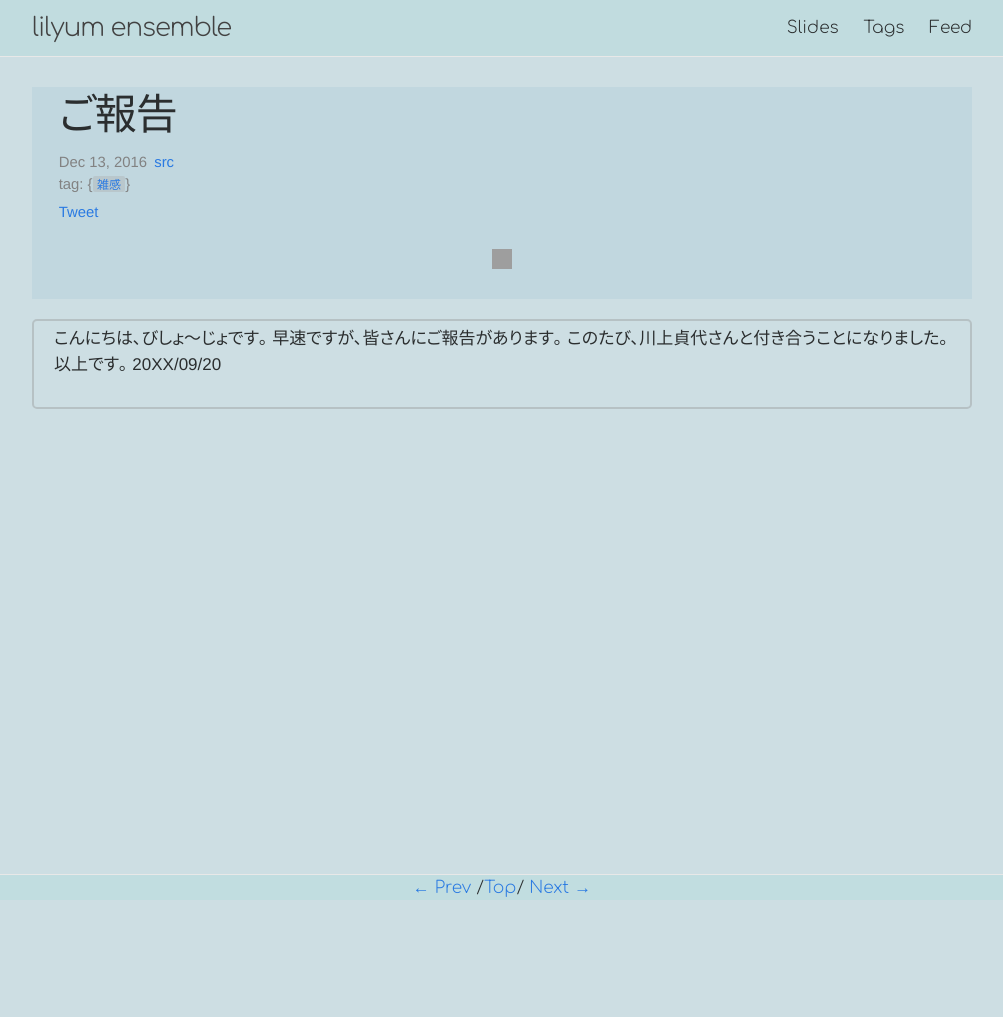
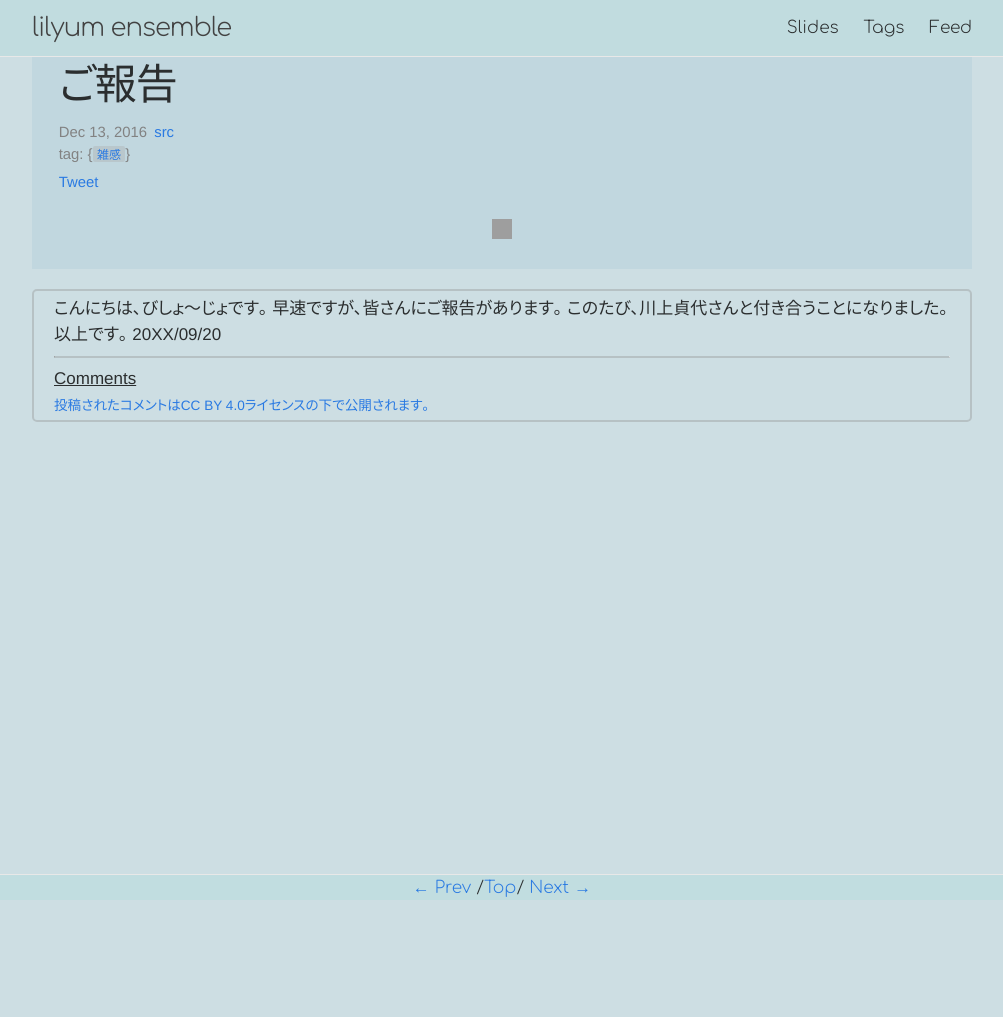
Before and after one commit to Nymphium/nymphium.github.io, a Jekyll site: the page built from _posts/2016-12-13-ご報告.md, in a window 1280 px wide. Shown: the whole page, without its empty margins (138-1141 px from the left). Built offline with Jekyll 4.4.1, drawn with Linux system fonts in a browser that asks for light colours; nearby versions of some CDN libraries; some web fonts are replaced; comment, search, counter and statistics services are not loaded; after the commit the page ends 900 px from its top, so only the background shows below that; grey boxes are pictures that could not be loaded.

```diff
--- a/_layouts/post.html
+++ b/_layouts/post.html
@@ -68,6 +68,19 @@ layout: default
           </header>
 
           <div class="post-content" itemprop="articleBody">
-{{ content }}
+  {{ content }}
+
+            <hr>
+            <div class="comments">
+              <p><a href="https://github.com/Nymphium/comments.nymphium.github.io" target="_blank" rel="noopener noreferrer">投稿されたコメントはCC BY 4.0ライセンスの下で公開されます｡</a></p>
+              <script src="https://utteranc.es/client.js"
+                repo="Nymphium/comments.nymphium.github.io"
+                issue-term="title"
+                label="Comment"
+                theme="preferred-color-scheme"
+                crossorigin="anonymous"
+                async>
+              </script>
+            </div>
           </div>
         </article>
--- a/_sass/_base.scss
+++ b/_sass/_base.scss
@@ -14,10 +14,6 @@ dl, dd, ol, ul, figure {
   line-break: strict;
   word-wrap: break-word;
   overflow-wrap: break-word;
-}
-
-html, body, .page-content, div.wrapper {
-  height: 100%;
 }
 
 hr {
@@ -185,7 +181,7 @@ article {
     border-color: rgba(138, 138, 138, 0.35);
     border-width: 2px;
     border-radius: 5px;
-    padding: 5px $article-margin 30px $article-margin;
+    padding: 5px $article-margin 0px $article-margin;
 
     margin-top: -10px;
 
@@ -360,4 +356,11 @@ pre {
   p {
     margin-bottom: 3pt;
   }
+
+  font-size: $base-font-size * 0.8;
+  color: $grey-color-dark;
+
+  &:before {
+    content: "Footnotes";
+  }
 }
--- /dev/null
+++ b/_sass/_comment.scss
@@ -0,0 +1,17 @@
+@use "variables" as *;
+
+.comments {
+  &:before {
+    content: "Comments";
+    text-decoration: underline;
+  }
+
+  > p {
+    margin-top: 3pt;
+    font-size: $base-font-size * 0.8;
+  }
+
+  .utterances {
+    max-width: unset;
+  }
+}
--- a/_sass/_footer.scss
+++ b/_sass/_footer.scss
@@ -13,12 +13,3 @@
 		padding-bottom: 0;
 	}
 }
-
-div.footnotes {
-	font-size: $base-font-size * 0.8;
-	color: $grey-color-dark;
-
-	&:before {
-		content: "Footnote";
-	}
-}
--- a/_sass/_layout.scss
+++ b/_sass/_layout.scss
@@ -5,7 +5,8 @@
  * Page content
  */
 .page-content {
-    padding: $spacing-unit 0;
+  padding-top: 0;
+  margin-bottom: 40px;
 }
 
 .page-heading {
@@ -109,8 +110,6 @@
 }
 
 .post-content {
-    margin-bottom: $spacing-unit;
-
     h1 {
         font-size: 32px;
 
--- a/css/main.scss
+++ b/css/main.scss
@@ -11,3 +11,4 @@
 @use "embeddedtweet";
 @use "mathjax";
 @use "github-widget";
+@use "comment";
```
Also changed, not shown: _layouts/slide.html (+7 -6 lines), 5 other files.
